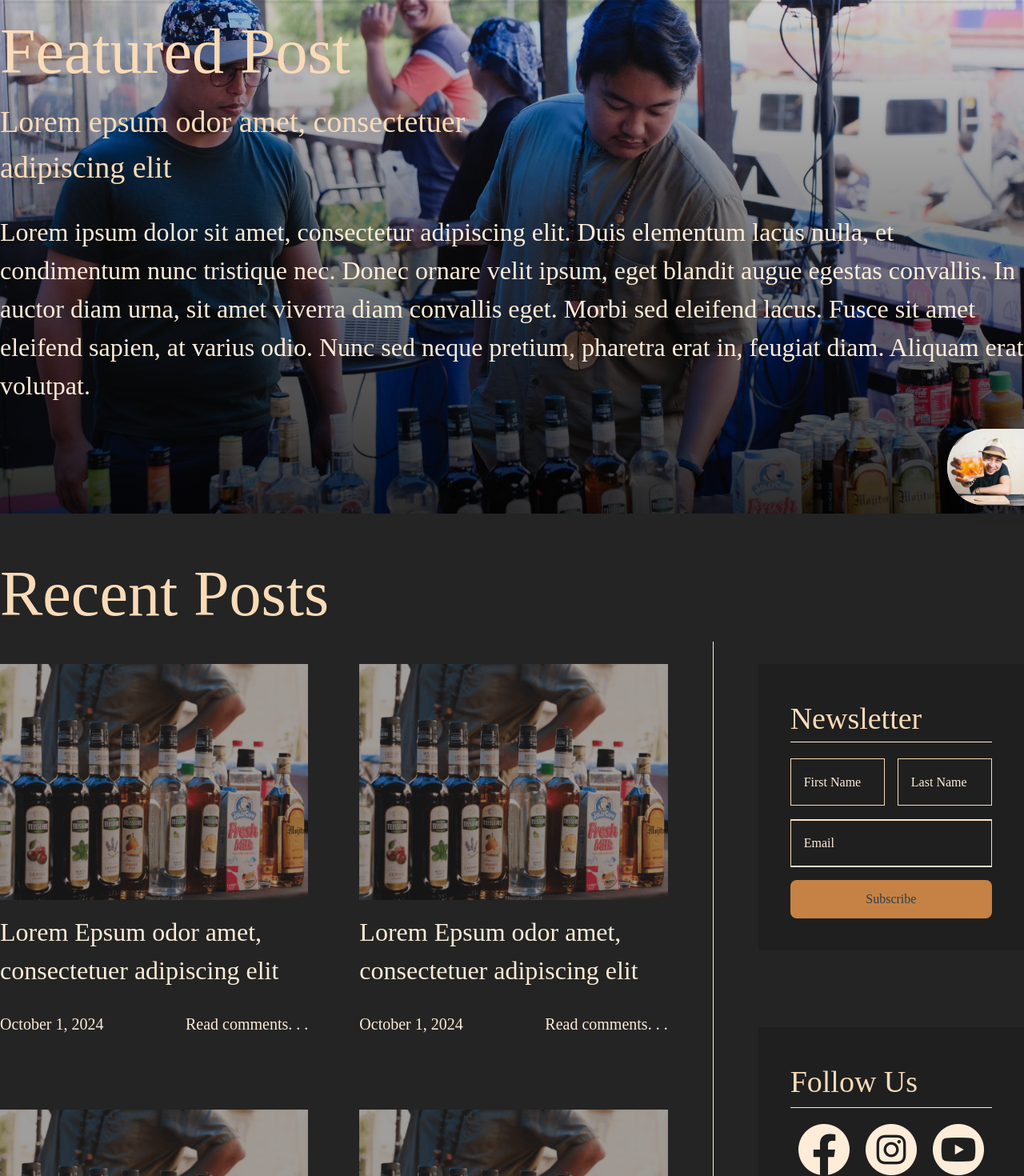
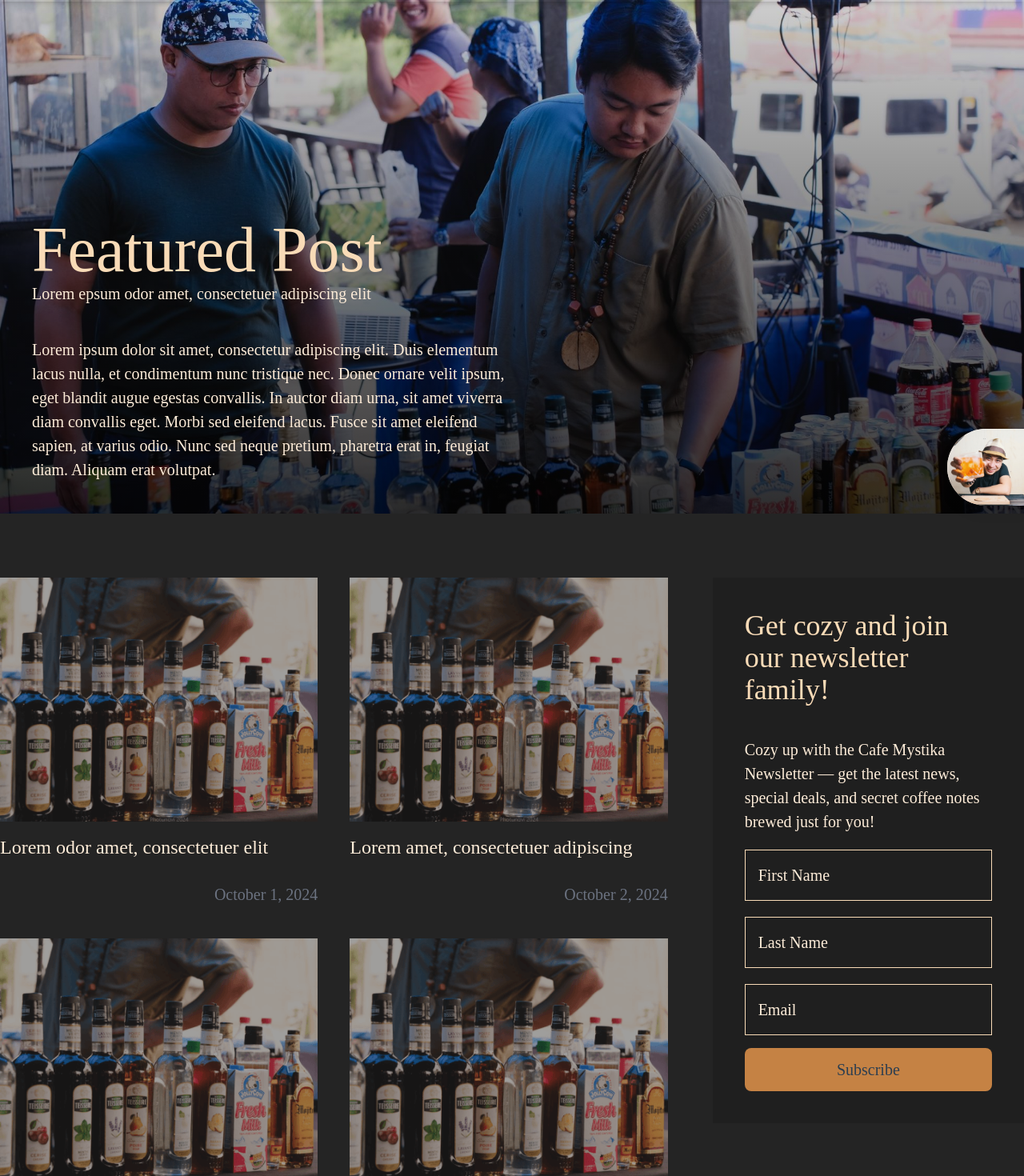
Before and after one commit to Skrill-ie/coffee-mystika, a Vue app: page /blog in a window 1280 px wide. Shown: the part 140-1610 px from the top of the page at 80% size. Built offline with nearby package versions, Linux system fonts and the light colour scheme.

Commit message:
added modal section for blogs and ui adjustments

```diff
--- a/src/App.vue
+++ b/src/App.vue
@@ -21,9 +21,9 @@
 </template>
 
 <script>
-import NavAppBar from './components/NavBar.vue'; // Import the Navbar component
-import AppFooter from './components/Footer.vue'; // Import the Footer component
-import SocialIcons from './components/SocialIcon.vue'; // Import the Footer component
+import NavAppBar from './components/sub-component/NavBar.vue'; // Import the Navbar component
+import AppFooter from './components/sub-component/Footer.vue'; // Import the Footer component
+import SocialIcons from './components/sub-component/SocialIcon.vue'; // Import the Footer component
 
 
 export default {
--- a/src/components/Blog.vue
+++ b/src/components/Blog.vue
@@ -2,46 +2,33 @@
     <div>
       <HeroSectionMain :heroImage="heroImage" :mainText="mainText" :subText="subText" :paragraphText="paragraphText"/>
     </div>
-    <div class="container mx-auto pb-10">
-      <!--<img src="../assets/images/mystika5.png">-->
-      <h1 class="text-xl text-left pt-10 font-radley text-text-title">Recent Posts</h1>
-      <div class="grid gap-14 grid-cols-3 divide-x divide-[#FDECD8]">
+    <div class="container py-20 mx-auto pb-10">
+      <div class="grid gap-14 grid-cols-3">
         <div class="w-full max-w-5xl col-span-2"> <!--divide section 1-->
-          <ul class="grid gap-16 grid-cols-2 grid-rows-2">
+          <ul class="grid gap-10 grid-cols-2 grid-rows-2">
             <li v-for="(blog, index) in blogs" :key="'blog'+index">
-              <div class="pt-7">
+              <div @click="toggleBlogModal(blog)">
                 <div><img :src="blog.blogImage" class="size-full"></div>
-                <div class="text-mid text-text-paragraph font-radley text-left pt-4">{{ blog.title }}</div>
-                <div class="grid grid-cols-2 font-radley pt-7">
-                  <div class="text-sm text-text-paragraph text-left">{{ blog.date }}</div>
-                  <div class="text-sm text-text-paragraph text-right">{{ blog.comments }}</div>
-                </div>
+                <div class="text-2xl text-text-paragraph font-radley text-left pt-4">{{ blog.title }}</div>
+                <div class="text-sm text-right text-gray-500 font-radley pt-7">{{ blog.date }}</div>
               </div>
             </li>
           </ul>
         </div>
-        <div class="pl-14 pt-7"> <!--divide section 2-->
-          <div class="grid grid-rows-2 gap-24">
-            <div class="grid grid-cols-1 grid-rows-2 divide-y divide-[#FDECD8] bg-black-secondary w-full font-radley h-fit pl-10 pr-10 pb-10">
-              <div class="text-base text-text-title text-left pt-10">Newsletter</div>
-              <div class="pt-5 grid grid-cols-2 gap-4 h-20">
+        <div class=""> <!--divide section 2-->
+          <div class="text-sm sticky top-36">
+            <div class=" bg-black-secondary w-full font-radley pl-10 pr-10 pb-10">
+              <div class="pt-10 text-center lg:text-start">
+                <p class="text-4xl mb-10 font-radley text-text-title">Get cozy and join our newsletter family!</p>
+                <p class="w-3/4 lg:w-full mx-auto text-text-paragraph">Cozy up with the Cafe Mystika Newsletter — get the latest news, special deals, and secret coffee notes brewed just for you!</p>
+              </div>
+              <div class="pt-5">
                 <input type="text" id="fname" name="fname" placeholder="First Name" style="color: #FDECD8" class="w-full border-solid border bg-transparent placeholder-[#FDECD8] border-[#F9DBB7] px-4 py-4">
-                <input type="text" id="fname" name="lname" placeholder="Last Name" style="color: #FDECD8" class="w-full border-solid border bg-transparent placeholder-[#FDECD8] border-[#F9DBB7] px-4 py-4">
-              </div>
-              <div>
+                <input type="text" id="fname" name="lname" placeholder="Last Name" style="color: #FDECD8" class="w-full border-solid border bg-transparent placeholder-[#FDECD8] border-[#F9DBB7] px-4 py-4 my-5">
                 <input type="text" id="email" name="email" placeholder="Email" style="color: #FDECD8" class="w-full border-solid border bg-transparent placeholder-[#FDECD8] border-[#F9DBB7] px-4 py-4">
               </div>
               <div class="pt-4">
                 <button class="px-5 py-3 w-full block rounded-lg bg-button-active hover:bg-orange-400 transition">Subscribe</button>
-              </div>
-            </div>
-
-            <div class="grid grid-cols-1 grid-rows-2 divide-y divide-[#FDECD8] bg-black-secondary w-full font-radley h-[15rem] pl-10 pr-10 pb-10">
-              <div class="text-base text-text-title text-left pt-10">Follow Us</div>
-              <div class="pt-5 grid justify-items-center grid-cols-3 h-20 w-full">
-                <a href="https://www.facebook.com/CafeMystika" target="_blank"><div class="size-16"><img src="../assets/images/blog/icons/facebook_mystika_5968764.png"></div></a>
-                <a href="https://www.instagram.com/cafemystika/" target="_blank"><div class="size-16"><img src="../assets/images/blog/icons/instagram_mystika_1384015.png"></div></a>
-                <a href="https://www.youtube.com/c/ThePinoyDrinker" target="_blank"><div class="size-16"><img src="../assets/images/blog/icons/social_mystika_15707814.png"></div></a>
               </div>
             </div>
           </div>
@@ -49,15 +36,18 @@
         </div>
       </div>
     </div>
+  <BlogModal :showBlogModal="showBlogModal" :currentBlog="currentBlog"  @close="toggleBlogModal" />
   </template>
 
   <script>
   import HeroSectionMain from './sub-component/HeroSectionMain.vue'
+  import BlogModal from "./sub-component/BlogModal.vue";
 
   export default {
     name: 'BlogPage',
     components: {
       HeroSectionMain,
+      BlogModal,
     },
     data() {
       return {
@@ -66,13 +56,24 @@
         subText: "Lorem epsum odor amet, consectetuer adipiscing elit",
         paragraphText: "Lorem ipsum dolor sit amet, consectetur adipiscing elit. Duis elementum lacus nulla, et condimentum nunc tristique nec. Donec ornare velit ipsum, eget blandit augue egestas convallis. In auctor diam urna, sit amet viverra diam convallis eget. Morbi sed eleifend lacus. Fusce sit amet eleifend sapien, at varius odio. Nunc sed neque pretium, pharetra erat in, feugiat diam. Aliquam erat volutpat. ",
         blogs: [
-          { blogImage: (require('@/assets/images/blog/Group40.png')), title: 'Lorem Epsum odor amet, consectetuer adipiscing elit', date: 'October 1, 2024', comments:'Read comments. . .'},
-          { blogImage: (require('@/assets/images/blog/Group40.png')), title: 'Lorem Epsum odor amet, consectetuer adipiscing elit', date: 'October 1, 2024', comments:'Read comments. . .'},
-          { blogImage: (require('@/assets/images/blog/Group40.png')), title: 'Lorem Epsum odor amet, consectetuer adipiscing elit', date: 'October 1, 2024', comments:'Read comments. . .'},
-          { blogImage: (require('@/assets/images/blog/Group40.png')), title: 'Lorem Epsum odor amet, consectetuer adipiscing elit', date: 'October 1, 2024', comments:'Read comments. . .'},
-        ]
+          { blogImage: (require('@/assets/images/blog/Group40.png')), title: 'Lorem  odor amet, consectetuer  elit', date: 'October 1, 2024', content:'Lorem ipsum dolor sit amet, consectetur adipiscing elit. Duis elementum lacus nulla, et condimentum nunc tristique nec. Donec ornare velit ipsum, eget blandit augue egestas convallis. In auctor diam urna, sit amet viverra diam convallis eget. Morbi sed eleifend lacus. Fusce sit amet eleifend sapien, at varius odio. Nunc sed neque pretium, pharetra erat in, feugiat diam. Aliquam erat volutpat. '},
+          { blogImage: (require('@/assets/images/blog/Group40.png')), title: 'Lorem  amet, consectetuer adipiscing ', date: 'October 2, 2024', content:'Lorem ipsum dolor sit amet, consectetur adipiscing elit. Duis elementum lacus nulla, et condimentum nunc tristique nec. Donec ornare velit ipsum, eget blandit augue egestas convallis. In auctor diam urna, sit amet viverra diam convallis eget. Morbi sed eleifend lacus. Fusce sit amet eleifend sapien, at varius odio. Nunc sed neque pretium, pharetra erat in, feugiat diam. Aliquam erat volutpat. '},
+          { blogImage: (require('@/assets/images/blog/Group40.png')), title: 'Lorem ,  adipiscing elit', date: 'October 3, 2024', content:'Lorem ipsum dolor sit amet, consectetur adipiscing elit. Duis elementum lacus nulla, et condimentum nunc tristique nec. Donec ornare velit ipsum, eget blandit augue egestas convallis. In auctor diam urna, sit amet viverra diam convallis eget. Morbi sed eleifend lacus. Fusce sit amet eleifend sapien, at varius odio. Nunc sed neque pretium, pharetra erat in, feugiat diam. Aliquam erat volutpat. '},
+          { blogImage: (require('@/assets/images/blog/Group40.png')), title: 'Lorem  amet, consectetuer  elit', date: 'October 4, 2024', content:'Lorem ipsum dolor sit amet, consectetur adipiscing elit. Duis elementum lacus nulla, et condimentum nunc tristique nec. Donec ornare velit ipsum, eget blandit augue egestas convallis. In auctor diam urna, sit amet viverra diam convallis eget. Morbi sed eleifend lacus. Fusce sit amet eleifend sapien, at varius odio. Nunc sed neque pretium, pharetra erat in, feugiat diam. Aliquam erat volutpat. '},
+        ],
+        showBlogModal: false,
+        currentBlog: {},
       };
-
     },
+    methods: {
+      toggleBlogModal(blog) {
+        this.currentBlog = blog;
+        this.showBlogModal = true;
+      },
+      closeBlogModal() {
+        this.currentBlog = {};
+        this.showBlogModal = false;
+      },
+    }
   };
   </script>
--- a/src/components/Contact.vue
+++ b/src/components/Contact.vue
@@ -1,5 +1,5 @@
 <template>
-    <div class="mt-24 md:mt-30">
+    <div class="mt-40">
       <div class="py-20 container mx-auto px-5 md:px-10">
         <p class="text-5xl mb-10 font-radley text-text-title ">Have a Word with Us</p>
         <div class="grid grid-cols-1 md:grid-cols-2 gap-10 md:gap-20">
@@ -31,19 +31,19 @@
                            placeholder="First Name"
                            id="first-name"
                            autocomplete="given-name"
-                           class="border border-gray-300 p-2 focus:outline-none focus:ring-2 focus:ring-text-divider focus:border-text-divider bg-black-primary text-text-divider w-full">
+                           class="border bg-transparent placeholder-[#FDECD8] border-[#F9DBB7] p-4 focus:outline-none focus:ring-2 focus:ring-text-divider focus:border-text-divider bg-black-primary text-text-divider w-full">
                   </div>
                 </div>
                 <div class="sm:col-span-3">
                   <div class="mt-2">
                     <input type="text" name="last-name" placeholder="Last Name" id="last-name" autocomplete="last-name"
-                           class="border border-gray-300 p-2 focus:outline-none focus:ring-2 focus:ring-text-divider focus:border-text-divider bg-black-primary text-text-divider w-full">
+                           class="border bg-transparent placeholder-[#FDECD8] border-[#F9DBB7] p-4 focus:outline-none focus:ring-2 focus:ring-text-divider focus:border-text-divider bg-black-primary text-text-divider w-full">
                   </div>
                 </div>
                 <div class="sm:col-span-6">
                   <div class="mt-2">
                     <input type="email" name="email" placeholder="Email Adress" id="email" autocomplete="email"
-                           class="border border-gray-300 p-2 focus:outline-none focus:ring-2 focus:ring-text-divider focus:border-text-divider bg-black-primary text-text-divider w-full">
+                           class="border bg-transparent placeholder-[#FDECD8] border-[#F9DBB7] p-4 focus:outline-none focus:ring-2 focus:ring-text-divider focus:border-text-divider bg-black-primary text-text-divider w-full">
                   </div>
                 </div>
               </div>
--- /dev/null
+++ b/src/components/sub-component/BlogModal.vue
@@ -0,0 +1,24 @@
+<template>
+  <div v-if="showBlogModal" class="fixed inset-0 flex items-center justify-center z-50">
+    <div class="bg-black-secondary w-full relative h-screen bg-opacity-50">
+
+      <div class="bg-black-secondary rounded-lg shadow-lg max-w-3xl w-full z-10 m-auto">{{ currentBlog }}</div>
+    </div>
+  </div>
+</template>
+<script>
+export default {
+  name: 'BlogModal',
+  props: {
+    showBlogModal: {
+      type: Boolean,
+      required: true, // The parent must pass this prop
+    },
+    currentBlog:{},
+
+  },
+}
+</script>
+<style scoped>
+
+</style>
--- a/src/components/Footer.vue
+++ b/src/components/sub-component/Footer.vue
@@ -4,21 +4,21 @@
             <div class="grid grid-cols-1 md:grid-cols-2 xl:grid-cols-12 gap-x-20 container mx-auto md:py-10">
                 <div class="col-span-4 md:col-span-2 xl:col-span-4 px-5 border-b-2 xl:border-none border-black-secondary">
                     <div class="flex items-center justify-center md:justify-items-start xl:mb-10">
-                        <div class="pr-8"><img src="../assets/icons/cafe-mystika-icon-2.png"></div>
-                        <div><img src="../assets/icons/cafe-mystika-word.png"></div>
+                        <div class="pr-8"><img src="../../assets/icons/cafe-mystika-icon-2.png"></div>
+                        <div><img src="../../assets/icons/cafe-mystika-word.png"></div>
                     </div>
                     <p class="xl:text-left text-text-paragraph py-10 max-w-md mx-auto">Since 2021 , Cafe Mystika has been on a mission to provide sustainable and ethical, hand roasted, specialty coffee  at a fair price for you and the farmers</p>
                 </div>
-                <div class="col-span-4 md:col-span-1 xl:col-span-4 order-3 md:order-2 px-5 lg:px-10 py-10 xl:py-0">
+                <div class="col-span-4 md:col-span-1 xl:col-span-4 order-3 md:order-2 pl-10 lg:px-10 py-10 xl:py-0">
                     <div class="text-3xl mb-10 text-left text-text-title">Contact Us</div >
                     <ul class="text-text-paragraph ">
-                        <li class="mb-3"><span class="inline-flex justify-start w-full"><img class="mr-5" src="../assets/icons/Vector-1.png" alt="">10:00 am - 11:00 pm</span></li>
-                        <li class="mb-3"><span class="inline-flex justify-start w-full"><img class="mr-5" src="../assets/icons/Vector.png" alt=""> Valencia, Negros Oriental</span></li>
-                        <li class="mb-3"><span class="inline-flex justify-start w-full"><img class="mr-5" src="../assets/icons/Vector-2.png" alt="">Help@mystika.com</span></li>
-                        <li class="mb-3"><span class="inline-flex justify-start w-full"><img class="mr-5" src="../assets/icons/Vector-3.png" alt="">+639 - 0000 - 000</span></li>
+                        <li class="mb-3"><span class="inline-flex justify-start w-full"><img class="mr-5" src="../../assets/icons/Vector-1.png" alt="">10:00 am - 11:00 pm</span></li>
+                        <li class="mb-3"><span class="inline-flex justify-start w-full"><img class="mr-5" src="../../assets/icons/Vector.png" alt=""> Valencia, Negros Oriental</span></li>
+                        <li class="mb-3"><span class="inline-flex justify-start w-full"><img class="mr-5" src="../../assets/icons/Vector-2.png" alt="">Help@mystika.com</span></li>
+                        <li class="mb-3"><span class="inline-flex justify-start w-full"><img class="mr-5" src="../../assets/icons/Vector-3.png" alt="">+639 - 0000 - 000</span></li>
                     </ul>
                 </div>
-                <div class="col-span-4 md:col-span-1 xl:col-span-4 order-2 md:order-3 px-5 py-10 xl:py-0">
+                <div class="col-span-4 md:col-span-1 xl:col-span-4 order-2 md:order-3 pr-10 lg:px-10 py-10 xl:py-0">
                     <div class="text-3xl mb-10 text-text-title text-left px-5 xl:px-0">We're Here</div>
                     <div class="flex xl:justify-center ">
                         <iframe
--- a/src/components/sub-component/HeroSectionMain.vue
+++ b/src/components/sub-component/HeroSectionMain.vue
@@ -1,11 +1,15 @@
 <template>
-    <div class="h-screen bg-cover bg-center bg-fixed" :style="{ backgroundImage: `url(${heroImage})` }">
+    <div class="h-screen bg-cover bg-right-bottom md:bg-center bg-fixed" :style="{ backgroundImage: `url(${heroImage})` }">
         <div class="bg-blackOverlay">
-            <div class="container mx-auto relative h-screen">
-                <div class="absolute bottom-[17vh] left-0 text-left font-radley">
-                    <h1 class="text-xl text-text-title">{{ mainText }}</h1>
-                    <div class="text-base text-text-title w-1/2">{{ subText }}</div>
-                    <p class="text-mid text-text-paragraph pt-7" v-if="paragraphText">{{ paragraphText }}</p>
+            <div class="container mx-auto h-screen pb-10 px-10">
+              <div class="relative h-full">
+                <div class="md:text-left absolute inset-x-0 bottom-0 font-radley">
+                    <div class="text-5xl lg:text-xl text-text-title">{{ mainText }}</div>
+                    <div class="text-sm text-text-paragraph w-full md:w-1/2 ">
+                      <p class="mb-10">{{ subText }}</p>
+                      <p class="" v-if="paragraphText">{{ paragraphText }}</p>
+                    </div>
+                </div>
                 </div>
             </div>
         </div>
--- a/src/components/sub-component/Modal.vue
+++ b/src/components/sub-component/Modal.vue
@@ -1,12 +1,12 @@
 <template>
-  <div v-if="isOpen" :class="[
+  <div v-if="openModal" :class="[
         'fixed inset-0 flex items-center justify-center z-50',
         modalBackgroundClass
       ]">
     <div class="bg-black-secondary rounded-lg shadow-lg max-w-3xl w-full z-10">
       <div class="grid grid-cols-2">
         <div class="col-span-2 relative md:col-span-1 h-48 bg-center md:h-full md:w-full bg-no-repeat bg-cover" :style="{ backgroundImage: `url(${imageFeatured})` }">
-          <div class="md:hidden absolute inset-x-0 bottom-0 block text-4xl font-radley text-text-paragraph capitalize bg-gradient-to-b from-transparent to-black-secondary py-2">
+          <div class="md:hidden absolute inset-x-0 bottom-0 block text-4xl font-radley text-text-paragraph capitalize bg-opacity-50 bg-black-secondary py-2">
             {{ currentPageType }} Coming Soon
           </div>
         </div>
@@ -32,7 +32,7 @@
 export default {
   name: 'ModalComponent',
   props: {
-    isOpen: {
+    openModal: {
       type: Boolean,
       required: true, // The parent must pass this prop
     },
--- a/src/components/SocialIcon.vue
+++ b/src/components/sub-component/SocialIcon.vue
@@ -3,7 +3,7 @@
       <button @click="toggleSocials"
               :class="['fixed bottom-4 right-0 w-24 h-24 m-3 mr-0 bg-text-title shine-effect z-30 transition-all duration-500 ease-in-out drop-shadow-lg overflow-hidden',
               isSocialsOpen ? 'rounded-full':'rounded-l-full']">
-        <img src="../assets/images/angelo.jpg">
+        <img src="../../assets/images/angelo.jpg">
       </button>
 
       <div
@@ -12,9 +12,9 @@
         isSocialsOpen ? 'translate-x-0' : 'translate-x-full'
       ]">
         <div class="flex mx-5 my-3 pl-5 space-x-5">
-          <div><a target="_blank" :href="socialInstagram"><img class="w-14" src="../assets/icons/instagram.png"></a></div>
-          <div><a target="_blank" :href="socialYoutube"><img class="w-14" src="../assets/icons/youtube.png"></a></div>
-          <div><a target="_blank" :href="socialFacebook"><img class="w-14" src="../assets/icons/facebook.png"></a></div>
+          <div><a target="_blank" :href="socialInstagram"><img class="w-14" src="../../assets/icons/instagram.png"></a></div>
+          <div><a target="_blank" :href="socialYoutube"><img class="w-14" src="../../assets/icons/youtube.png"></a></div>
+          <div><a target="_blank" :href="socialFacebook"><img class="w-14" src="../../assets/icons/facebook.png"></a></div>
         </div>
     </div>
     </div>
```
Also changed, not shown: src/components/About.vue (+16 -12 lines), src/components/sub-component/NavBar.vue (renamed from src/components/NavBar.vue, +10 -10 lines).
